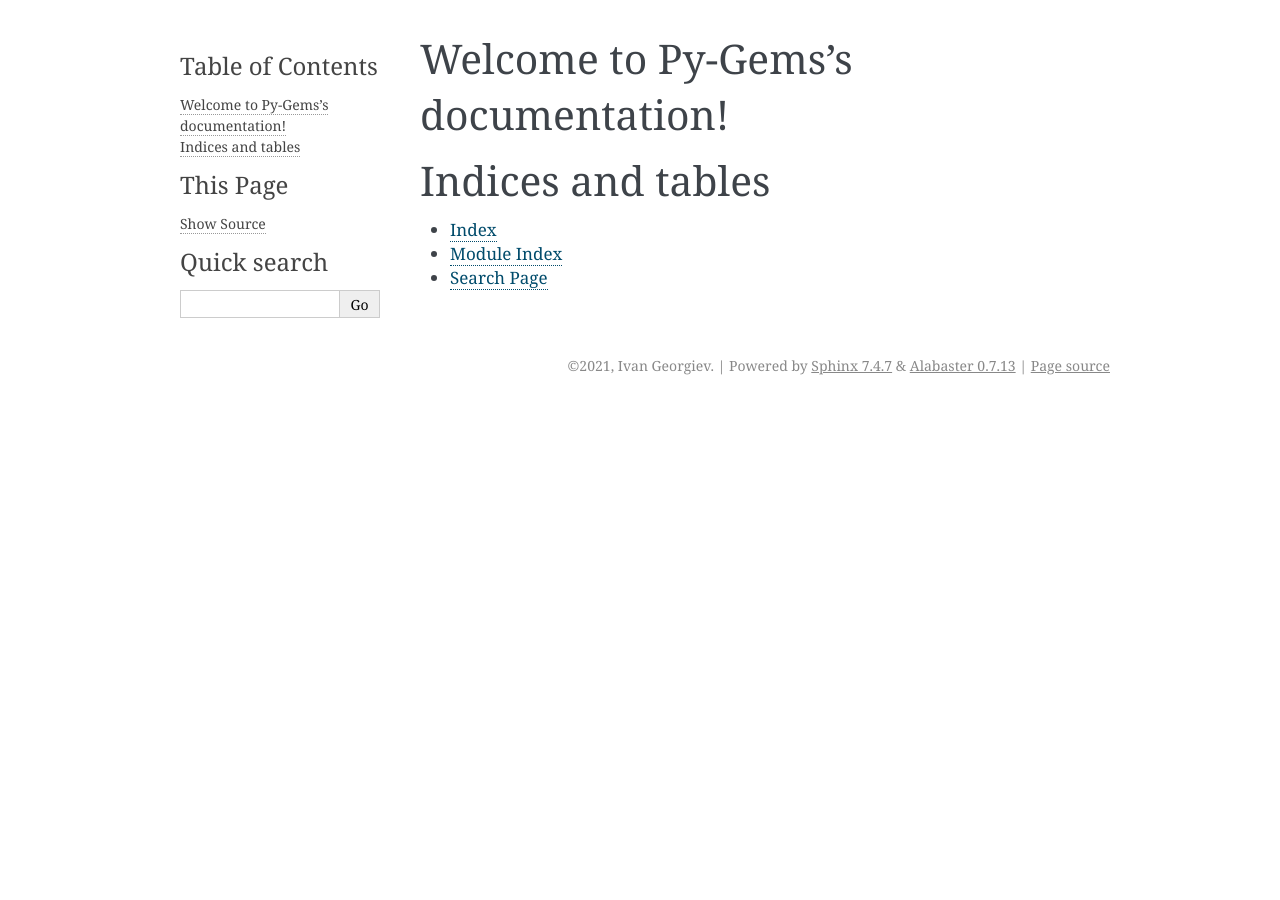
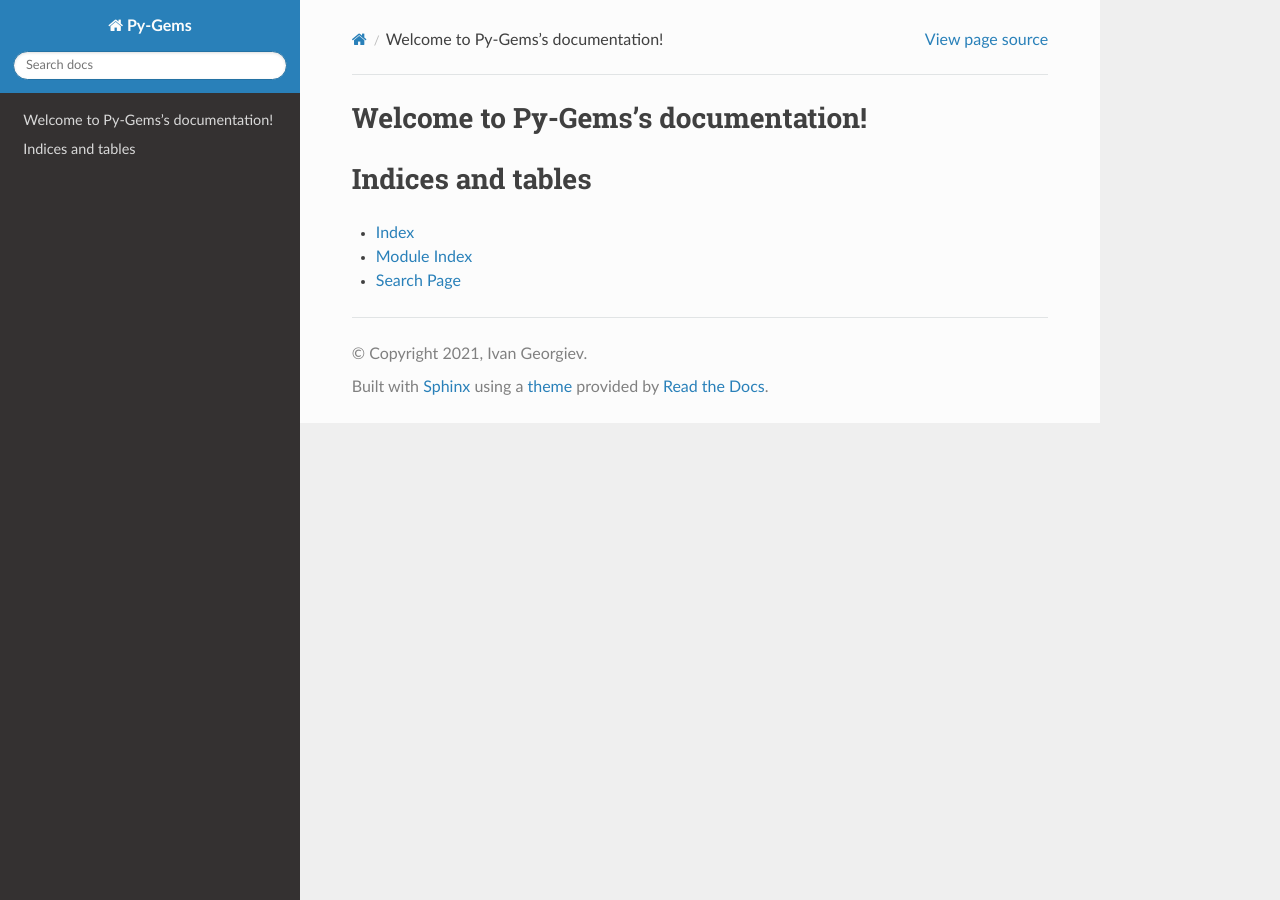
Before and after one commit to ivangeorgiev/py-gems, a Sphinx documentation site: the page built from docs/index.rst, in a window 1280 px wide. Built offline with Sphinx 7.4.7 and the Read the Docs theme 2.0.0, drawn with Linux system fonts in a browser that asks for light colours.

Commit message:
changed Sphinx theme

```diff
--- a/docs/conf.py
+++ b/docs/conf.py
@@ -47,7 +47,8 @@ exclude_patterns = ['_build', 'Thumbs.db', '.DS_Store']
 # The theme to use for HTML and HTML Help pages.  See the documentation for
 # a list of builtin themes.
 #
-html_theme = 'alabaster'
+# html_theme = 'alabaster'
+html_theme = 'sphinx_rtd_theme'
 
 # Add any paths that contain custom static files (such as style sheets) here,
 # relative to this directory. They are copied after the builtin static files,
--- a/requirements.txt
+++ b/requirements.txt
@@ -1,5 +1,6 @@
 build
 pytest
 pytest-cov
+sphinx-rtd-theme
 twine
 -e .
```
Also changed, not shown: README.md (+1 -0 lines).
